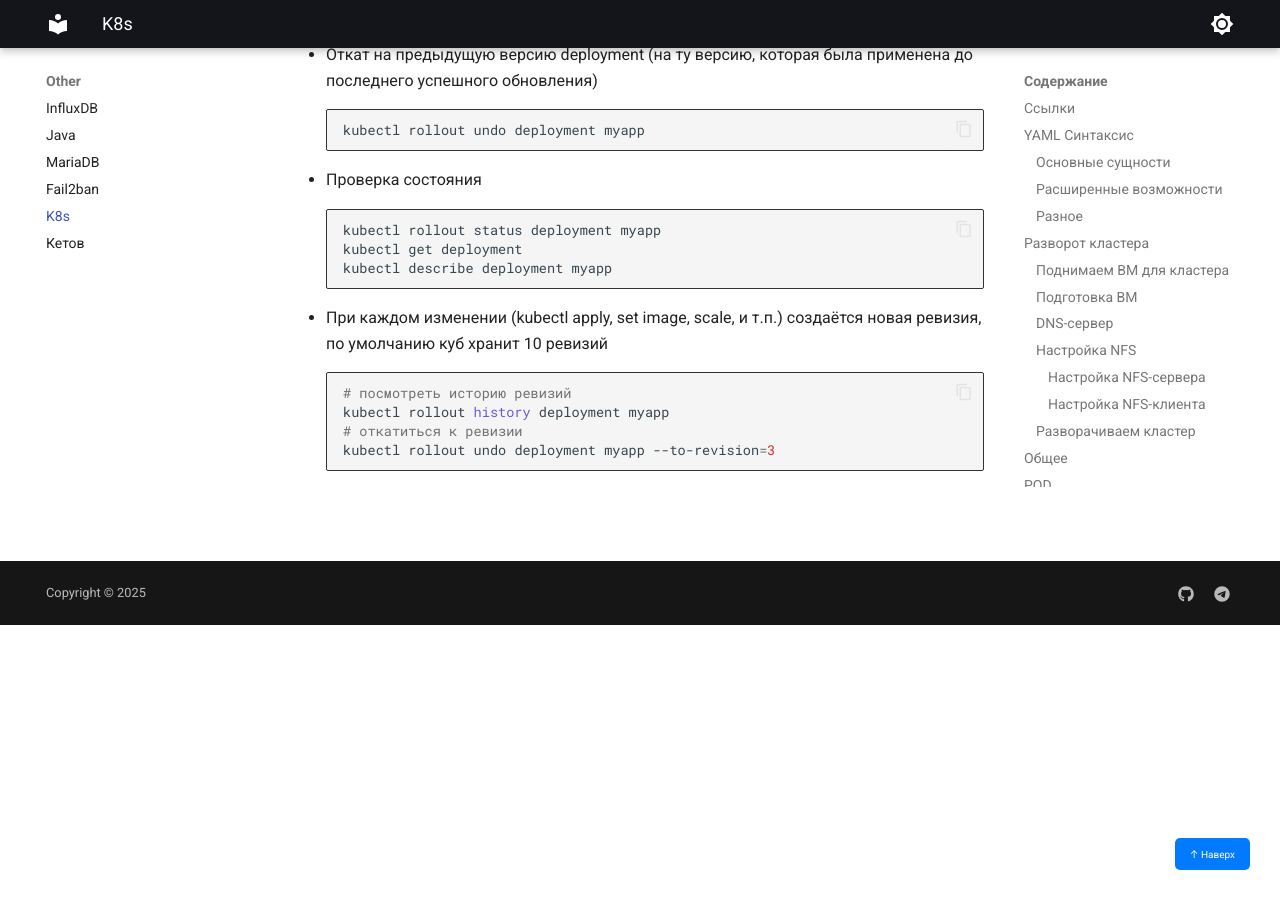
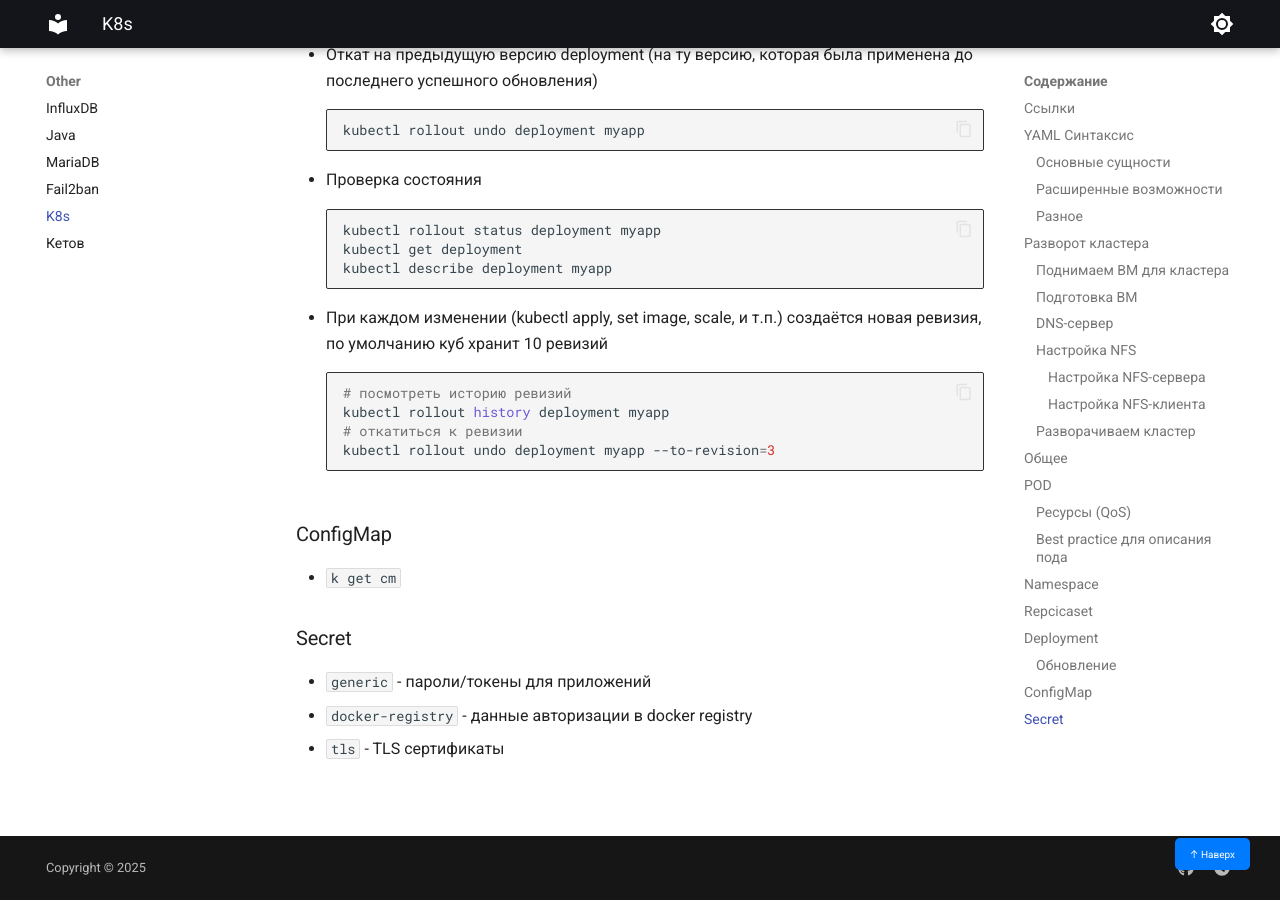
Before and after one commit to ilyamak04/wiki, an MkDocs documentation site: the page built from docs/Other/k8s.md, in a window 1280 px wide and 900 px high, scrolled down 16664 px. Built offline with MkDocs 1.6.1 and Material for MkDocs 9.7.7, drawn with Linux system fonts in a browser that asks for light colours.

Commit message:
some кубер

````diff
--- a/docs/Other/k8s.md
+++ b/docs/Other/k8s.md
@@ -780,3 +780,13 @@ kubectl rollout history deployment myapp
 # откатиться к ревизии
 kubectl rollout undo deployment myapp --to-revision=3
 ```
+
+### ConfigMap
+
+- `k get cm`
+
+### Secret
+
+- `generic` - пароли/токены для приложений
+- `docker-registry` - данные авторизации в docker registry
+- `tls` - TLS сертификаты
````
